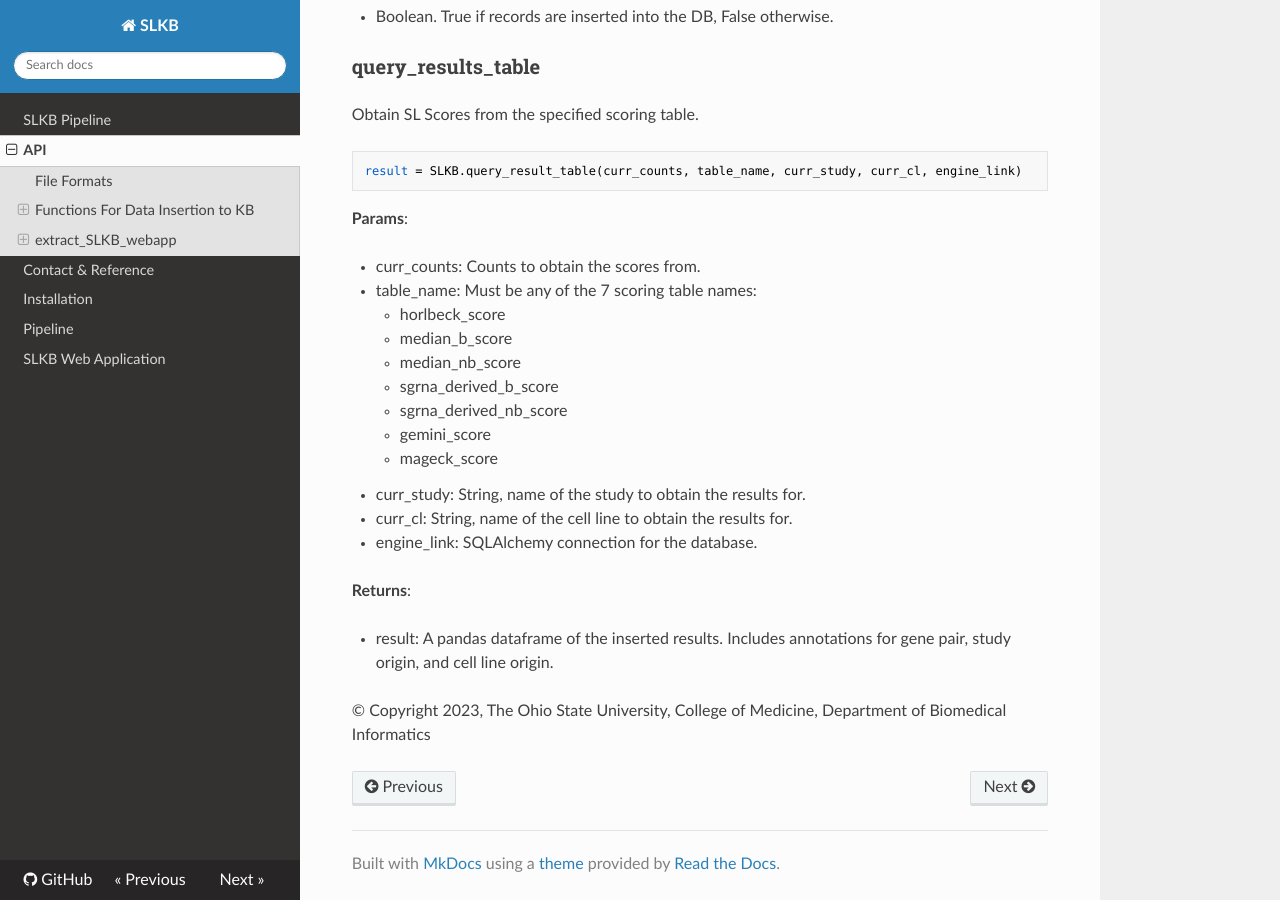
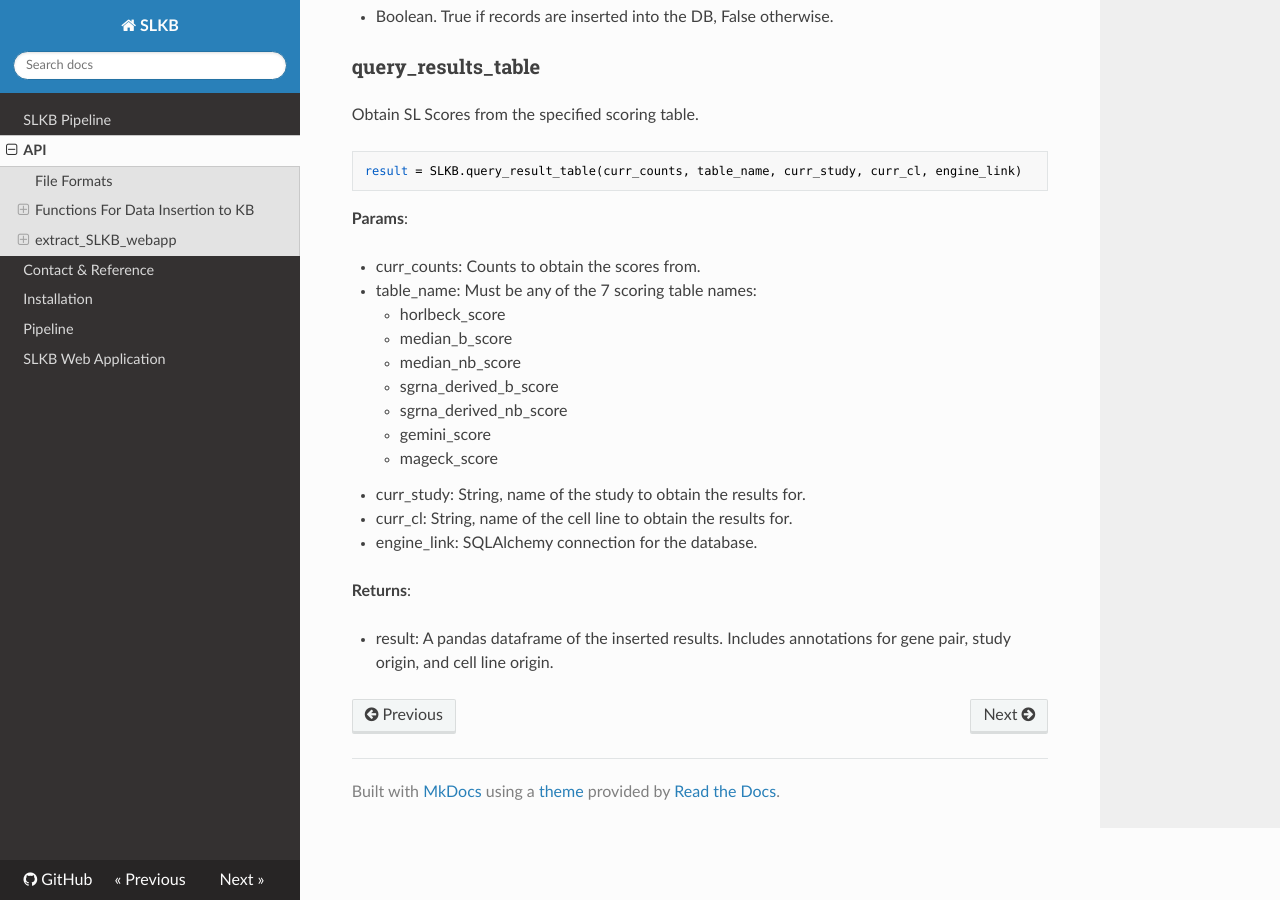
Before and after one commit to BirkanGokbag/SLKB-Analysis-Pipeline, an MkDocs documentation site: the page built from docs/API.md, in a window 1280 px wide and 900 px high, scrolled down 5745 px. Built offline with MkDocs 1.6.1, drawn with Linux system fonts in a browser that asks for light colours; nearby versions of some CDN libraries.

Commit message:
copyright text from api

```diff
--- a/docs/API.md
+++ b/docs/API.md
@@ -259,5 +259,3 @@ result = SLKB.query_result_table(curr_counts, table_name, curr_study, curr_cl, e
 **Returns**:
 
 * result: A pandas dataframe of the inserted results. Includes annotations for gene pair, study origin, and cell line origin.
-
-© Copyright 2023, The Ohio State University, College of Medicine, Department of Biomedical Informatics
```
